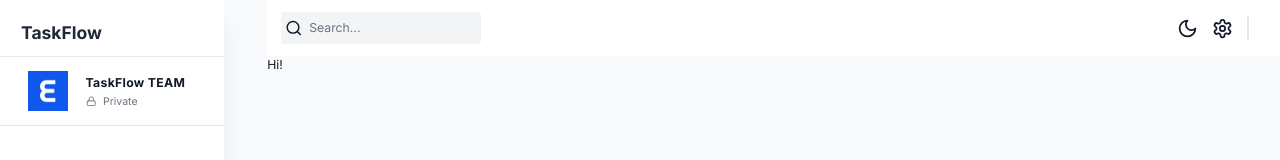
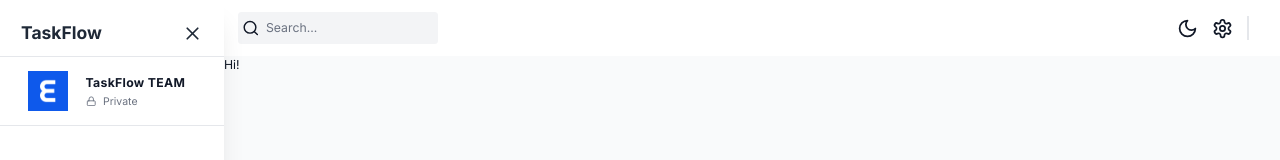
Before and after one commit to JohnKamaujk/TaskFlow, a Next.js app in the folder client/: page / in a window 1280 px wide. Shown: the top 160 px of the page. Built offline with nearby package versions, Linux system fonts and the light colour scheme.

Commit message:
:sparkles:feat: collapse side bar

```diff
--- a/client/src/app/dashboardWrapper.tsx
+++ b/client/src/app/dashboardWrapper.tsx
@@ -22,7 +22,6 @@ const DashboardLayout = ({ children }: { children: React.ReactNode }) => {
     <div>
       <div className="flex min-h-screen w-full bg-gray-50 text-gray-900">
         <Sidebar />
-        sidebar
         <main
           className={`flex w-full flex-col bg-gray-50 dark:bg-dark-bg ${
             isSidebarCollapsed ? "" : "md:pl-64"
--- a/client/src/components/Sidebar/index.tsx
+++ b/client/src/components/Sidebar/index.tsx
@@ -1,6 +1,8 @@
 "use client";
 
-import { LockIcon, LucideIcon } from "lucide-react";
+import { useAppDispatch, useAppSelector } from "@/app/redux";
+import { setIsSidebarCollapsed } from "@/state";
+import { LockIcon, LucideIcon, X } from "lucide-react";
 import Image from "next/image";
 import Link from "next/link";
 import { usePathname } from "next/navigation";
@@ -10,9 +12,15 @@ const Sidebar = () => {
   const [showProjects, setShowProjects] = useState(true);
   const [showPriority, setShowPriority] = useState(true);
 
+  const dispatch = useAppDispatch();
+  const isSidebarCollapsed = useAppSelector(
+    (state) => state.global.isSidebarCollapsed,
+  );
+
   const sidebarClassNames = `fixed flex flex-col h-[100%] justify-between shadow-xl
     transition-all duration-300 h-full z-40 dark:bg-black overflow-y-auto bg-white
-  w-64`;
+    ${isSidebarCollapsed ? "w-0 hidden" : "w-64"}
+  `;
 
   return (
     <div className={sidebarClassNames}>
@@ -22,6 +30,16 @@ const Sidebar = () => {
           <div className="text-xl font-bold text-gray-800 dark:text-white">
             TaskFlow
           </div>
+          {isSidebarCollapsed ? null : (
+            <button
+              className="py-3"
+              onClick={() => {
+                dispatch(setIsSidebarCollapsed(!isSidebarCollapsed));
+              }}
+            >
+              <X className="h-6 w-6 text-gray-800 hover:text-gray-500 dark:text-white" />
+            </button>
+          )}
         </div>
         {/* TEAM */}
         <div className="flex items-center gap-5 border-y-[1.5px] border-gray-200 px-8 py-4 dark:border-gray-700">
```
